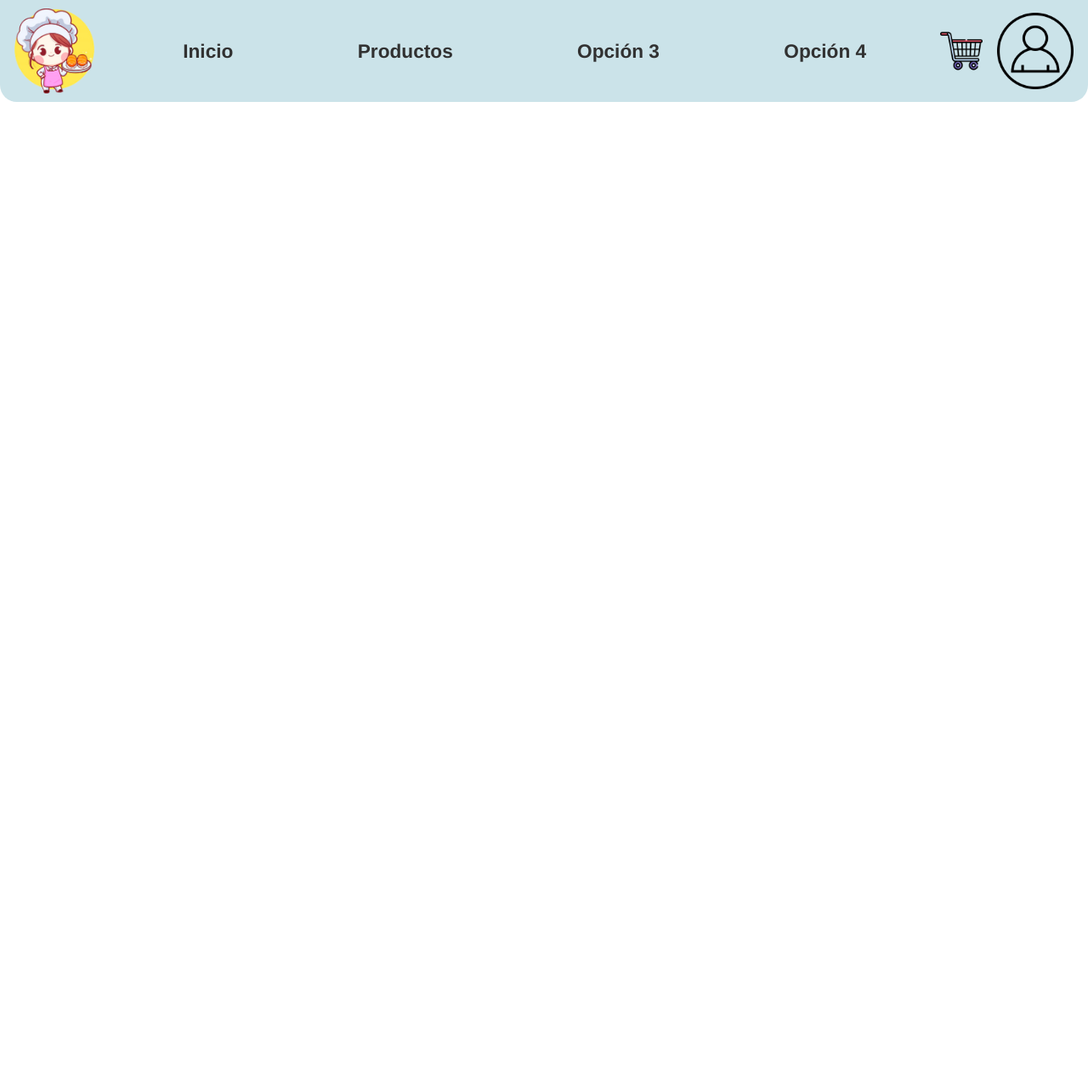
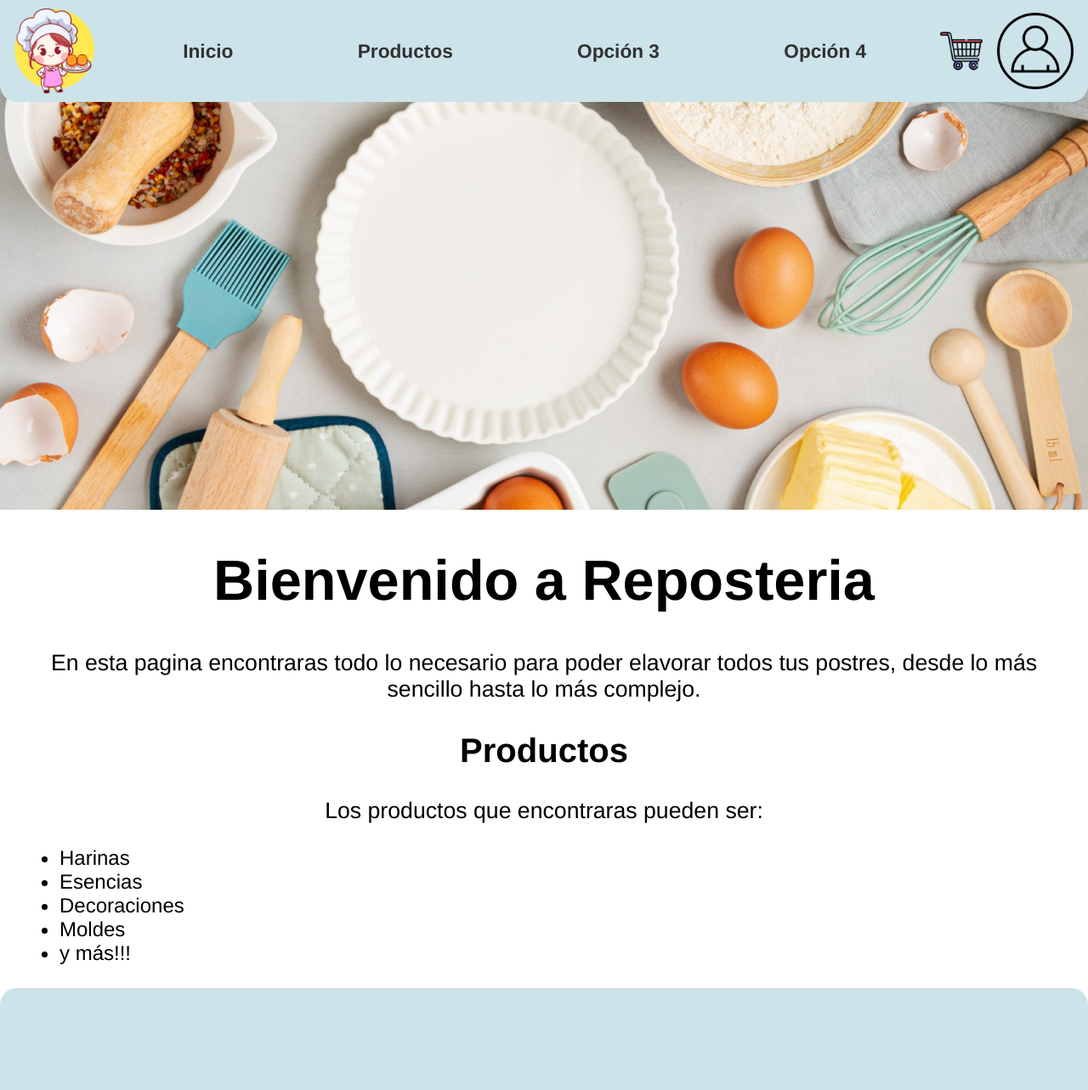
Before and after one commit to jesus-antulio/ProyectoFDW, a PHP site: page /pages/index.html in a window 1280 px wide. Shown: the whole page at 85% size. Before the commit the page ends 120 px from the top, so only its background shows below. Run offline with PHP 8.4, Linux system fonts and the light colour scheme.

Commit message:
Avance en la pagina principal
Se avanzo en la pagina principal, agregando:
    - banner
    - contenido*
    - footer (espacio del footer)

```diff
--- a/pages/index.html
+++ b/pages/index.html
@@ -3,11 +3,12 @@
         <title>Reposteria</title>
         <link rel="shortcut icon" type="image/jpg" href="../assets/logo.png" />
         <link rel="stylesheet" href="../styles/compartido.css">
+        <link rel="stylesheet" href="../styles/homePage.css">
     </head>
     <body>
         <div class="container">
             <div class="header">
-                <div class="logo">
+                <div class="logo" >
                     <img src="../assets/logo.png" height="100px">
                 </div>
                 <div class="menu">
@@ -23,8 +24,31 @@
                     <img src="../assets/perfil.png" height="90px">
                 </div>
             </div>
-            <div>
+            <div class = "banner"></div>
+            <div class="content">
+                <div class="info">
+                    <h1>Bienvenido a Reposteria</h1>
+                    <p>
+                        En esta pagina encontraras todo lo necesario para poder elavorar todos tus postres,
+                        desde lo más sencillo hasta lo más complejo.
+                    </p>
+                    <h2>Productos</h2>
+                    <p>
+                        Los productos que encontraras pueden ser:
+                        <ul>
+                            <li> Harinas </li>
+                            <li> Esencias </li>
+                            <li> Decoraciones </li>
+                            <li> Moldes </li>
+                            <li> y más!!! </li>
+                        </ul>
+                    </p>
+                </div>
+            </div>
+            <div class="footer">
+                <div class="footer-content">
 
+                </div>
             </div>
         </div>
     </body>
--- a/styles/compartido.css
+++ b/styles/compartido.css
@@ -3,6 +3,7 @@ body{ padding: 0; margin: 0;}
 .header{
     margin: auto;
     display: flex;
+    position: fixed;
     height: 15%;
     width: 100%;
     background-color: rgb(203, 227, 233);
@@ -30,3 +31,18 @@ body{ padding: 0; margin: 0;}
 .header .perfil{
     margin: auto;
 }
+
+.footer{
+    margin: auto;
+    display: flex;
+    height: 15%;
+    width: 100%;
+    background-color: rgb(203, 227, 233);
+    color: rgb(49, 49, 49);
+    border-top-left-radius: 20px;
+    border-top-right-radius: 20px;
+}
+.footer-content{
+    margin: auto;
+    font-family: "Helvetica Neue",Helvetica,Arial,sans-serif;
+}
--- /dev/null
+++ b/styles/homePage.css
@@ -0,0 +1,33 @@
+.banner{
+    height: 600px;
+    background-image: url('../assets/banner.jpg');
+    background-size: cover;
+}
+
+.content{
+    padding-left: 30px;
+    padding-right: 30px;
+}
+
+.content h1{
+    font-family: "Helvetica Neue",Helvetica,Arial,sans-serif;
+    text-align: center;
+    font-size: 50pt;
+}
+
+.content h2{
+    font-family: "Helvetica Neue",Helvetica,Arial,sans-serif;
+    text-align: center;
+    font-size: 30pt;
+}
+
+.content p{
+    font-family: "Helvetica Neue",Helvetica,Arial,sans-serif;
+    text-align: center;
+    font-size: 20pt;
+}
+
+.content ul li{
+    font-family: "Helvetica Neue",Helvetica,Arial,sans-serif;
+    font-size: 18pt;
+}
```
Also changed, not shown: assets/banner.jpg (added), assets/img1.jpg (added), 1 other file.
